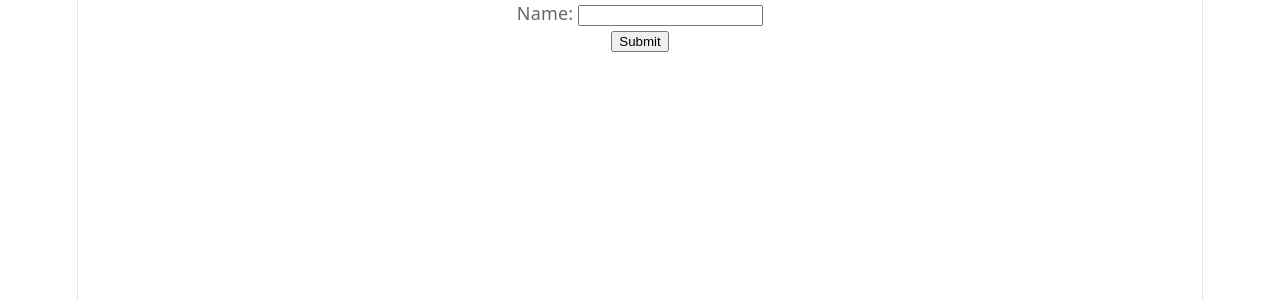
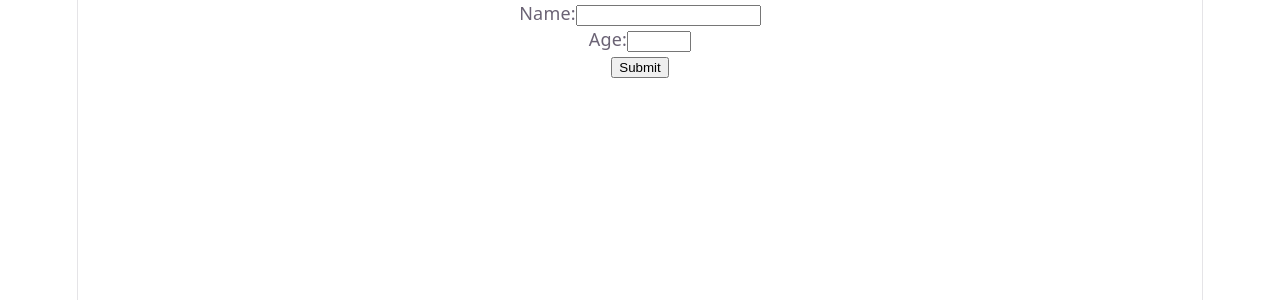
Before and after one commit to akatsukileader11/RODS, a React (Vite) app in the folder myapp/: page / in a window 1280 px wide. Shown: the top 300 px of the page. Built offline with nearby package versions, Linux system fonts and the light colour scheme.

Commit message:
Version7 (U.I)

```diff
--- a/myapp/src/App.tsx
+++ b/myapp/src/App.tsx
@@ -1,3 +1,4 @@
+export default App;
 class Person {
   name!: string;
   age!: number;
@@ -5,11 +6,35 @@ class Person {
 }
 
 function App() {
+   return (
+    <form onSubmit={submitButtonOnClick}>
+      <div>
+      <label>Name:</label>
+      <input id="name" required></input>
+    </div>
+    <div>
+      <label>Age:</label>
+      <input id="age" type="number" min="0" max="120" required></input>
+    </div>
+    <div>
+      <button type="submit">Submit</button>
+      </div>
+    </form>
+    )
+
+    function submitButtonOnClick() {
+      let userInputName = document.querySelector<HTMLInputElement>("#name")!;
+      let userInputAge = document.querySelector<HTMLInputElement>("#age")!;
+
+
+      if (userInputName && userInputAge) { {
+        alert("Name:  " + userInputName.value + " Age:  " + userInputAge.value);
+           }
+    }
+}
   let isTeacher: boolean = true;
   const name: string = "Rob";
   let age: number = 39;
-
-  let colors: string[] = ["red", "orange", "purple"];
 
   let student = new Person();
 
@@ -50,19 +75,6 @@ function App() {
 
   let product: number = Multiply(8, 7);
 
-  return (
-    <div>
-      <div>
-      <label>Name: </label>
-      <input></input>
-    </div>
-    <div>
-      <button>Submit</button>
-      </div>
-    </div>
-
-  );
-}
 
 function Multiply(number1: number, number2: number): number {
   return number1 * number2;
@@ -81,5 +93,4 @@ function printScore(parameter: string): string {
     return String(error);
   }
 }
-
-export default App;
+}
```
